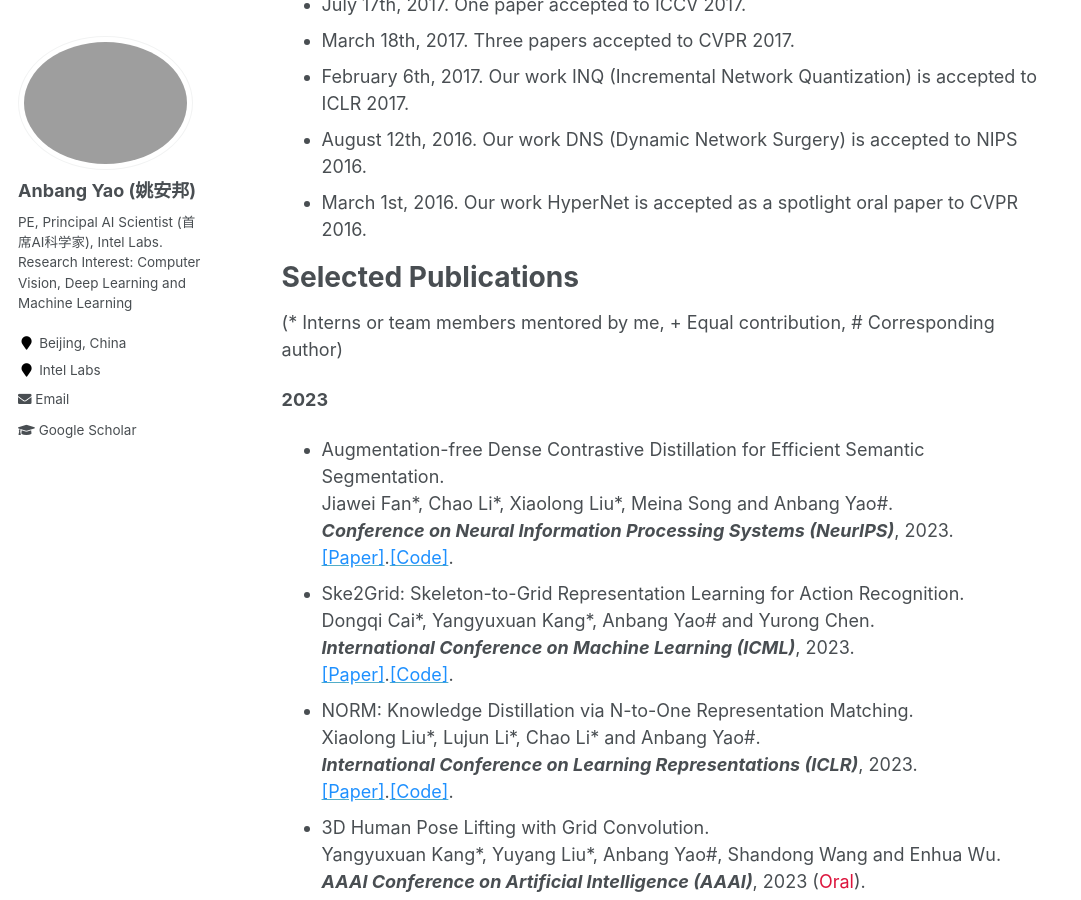
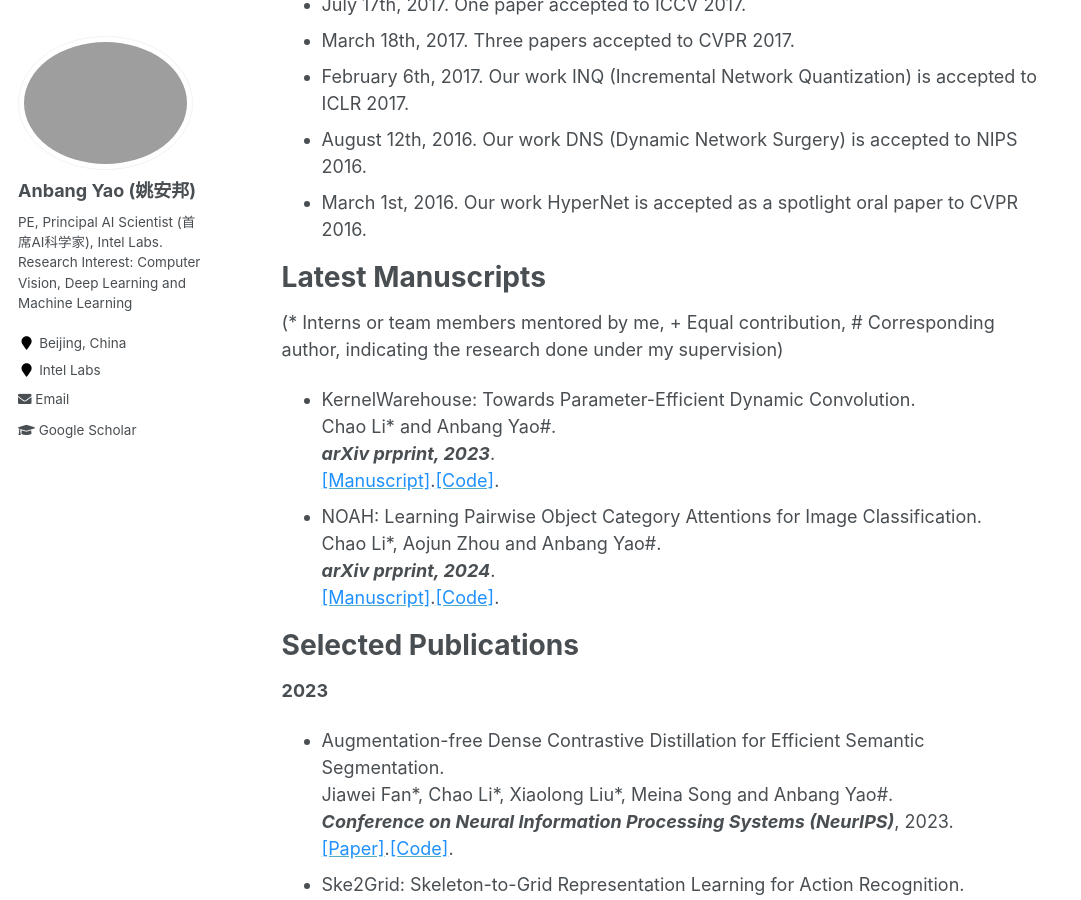
Before and after one commit to YaoAnbang/YaoAnbang.github.io, a Jekyll site: the page built from _pages/about.md, in a window 1280 px wide and 900 px high, scrolled down 2073 px. Shown: the whole window, without its empty margins (0-1081 px from the left). Built offline with Jekyll 4.4.1, drawn with Linux system fonts in a browser that asks for light colours.

Commit message:
Update about.md

```diff
--- a/_pages/about.md
+++ b/_pages/about.md
@@ -48,10 +48,18 @@
 + August 12th, 2016. Our work DNS (Dynamic Network Surgery) is accepted to NIPS 2016.
 + March 1st, 2016. Our work HyperNet is accepted as a spotlight oral paper to CVPR 2016.
 
+
+
+
+Latest Manuscripts
+=====
+(\* Interns or team members mentored by me, \+ Equal contribution, \# Corresponding author, indicating the research done under my supervision)
+
++ KernelWarehouse: Towards Parameter-Efficient Dynamic Convolution.<br> Chao Li\* and Anbang Yao\#.<br><em>**arXiv prprint, 2023**</em>.<br> [<font color="DodgerBlue">[Manuscript]</font>](https://arxiv.org/pdf/2308.08361.pdf).[<font color="DodgerBlue">[Code]</font>](https://github.com/OSVAI/KernelWarehouse?tab=readme-ov-file).<br>
++ NOAH: Learning Pairwise Object Category Attentions for Image Classification.<br> Chao Li\*, Aojun Zhou and Anbang Yao\#.<br><em>**arXiv prprint, 2024**</em>.<br> [<font color="DodgerBlue">[Manuscript]</font>](https://arxiv.org/pdf/xxxx.xxxxx.pdf).[<font color="DodgerBlue">[Code]</font>](https://github.com/OSVAI/KernelWarehouse?tab=readme-ov-file).<br>
+
 Selected Publications
 =====
-
-(\* Interns or team members mentored by me, \+ Equal contribution, \# Corresponding author)
 
 **2023**
 <!-- <blockquote> -->
```
